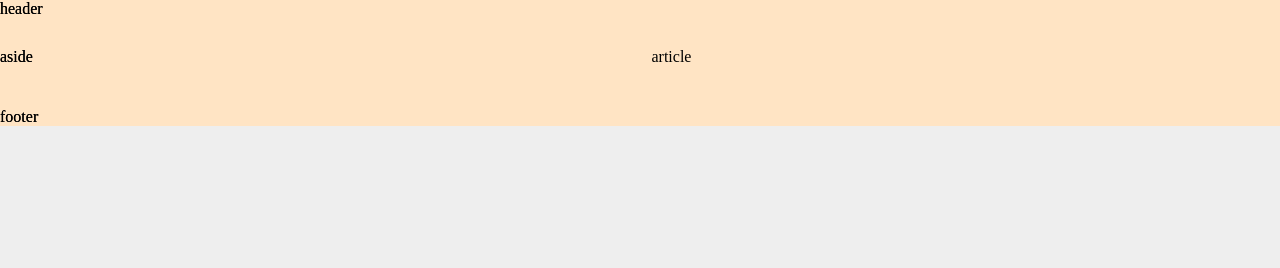
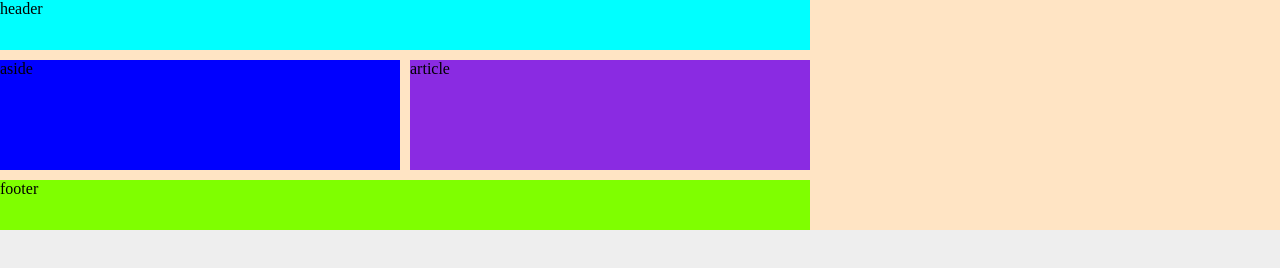
Before and after one commit to WilliamDMP/CSS-grid, a plain HTML site: page index.html in a window 1280 px wide. Drawn offline with Linux system fonts and the light colour scheme.

Commit message:
grilla sencilla

```diff
--- a/main.css
+++ b/main.css
@@ -3,31 +3,40 @@ body {
     height: 100%;
     box-sizing: border-box;
     margin: 0;
+    height: 100%;
 }
 
 .grid {
     display: grid;
     background-color: bisque;
+    row-gap: 10px;
+    column-gap: 10px;
     grid-template-areas: "hd hd"
                          "ad ae"
                          "ad ae"
                          "ft ft";
-    gap: 30px;
-
+    grid-template-columns: repeat(2, 400px);
+    grid-template-rows: repeat(4, 50px);
+    justify-items: stretch;
+    align-items: stretch;
 }
 
 .header {
     grid-area: hd;
+    background-color: aqua;
 }
 
 .aside {
     grid-area: ad;
+    background-color: blue;
 }
 
 .article {
     grid-area: ae;
+    background-color: blueviolet;
 }
 
 .footer {
     grid-area: ft;
+    background-color: chartreuse;
 }
```
